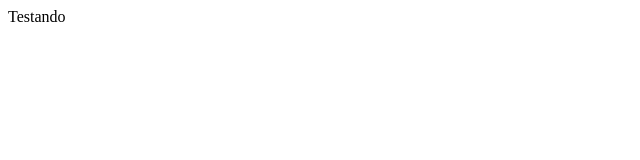
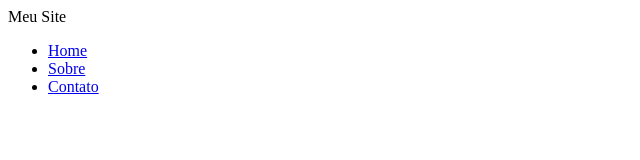
Before and after one commit to gedsouza/teste, a plain HTML site: page index.html in a window 1280 px wide. Shown: the whole page, without its empty margins (0-640 px from the left). Drawn offline with Linux system fonts and the light colour scheme.

Commit message:
Novo Menu

```diff
--- a/index.html
+++ b/index.html
@@ -5,6 +5,13 @@
 <title> Meu Site </title>
 </head>
 <body>
-Testando
+Meu Site
+
+<ul>
+    <li><a href="index.html">Home</a></li>
+    <li><a href="sobre.html">Sobre</a></li>
+    <li><a href="contato.html">Contato</a></li>
+</ul>
+
 </body>
 </html>
```
